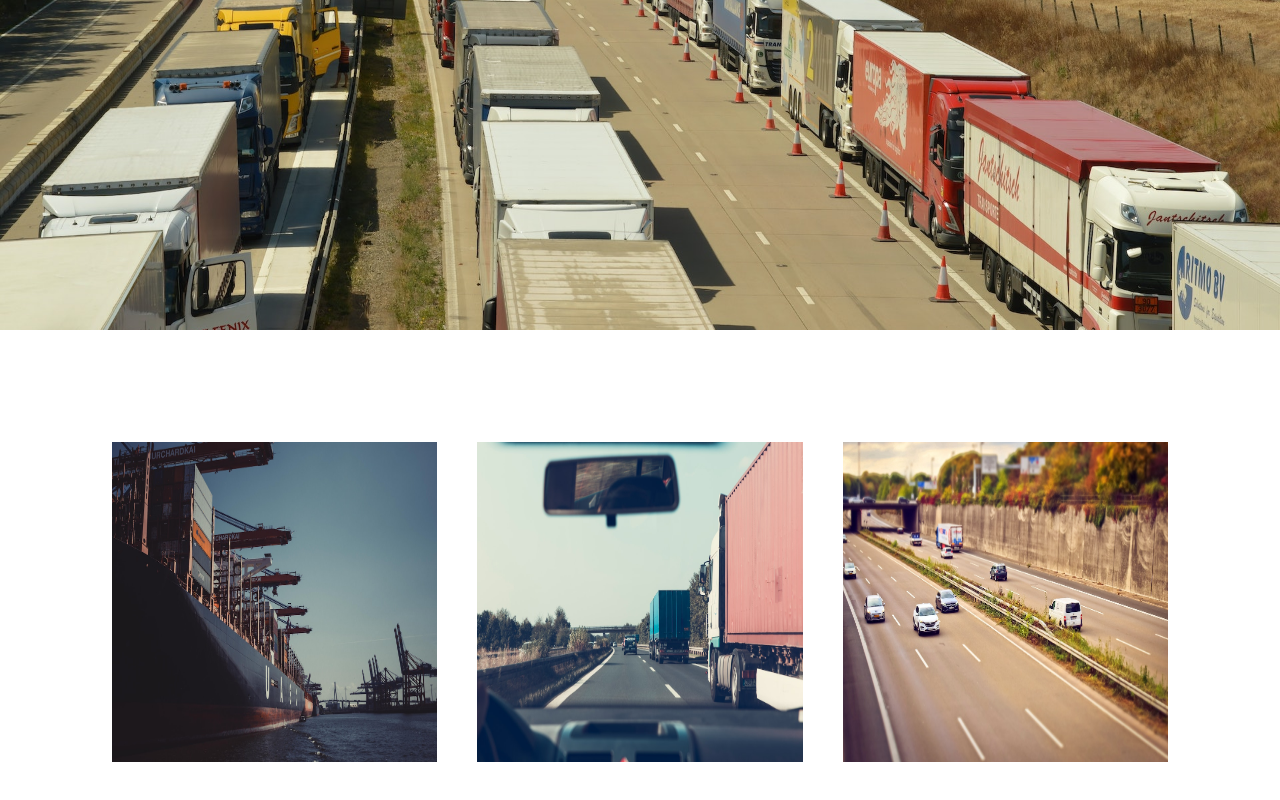
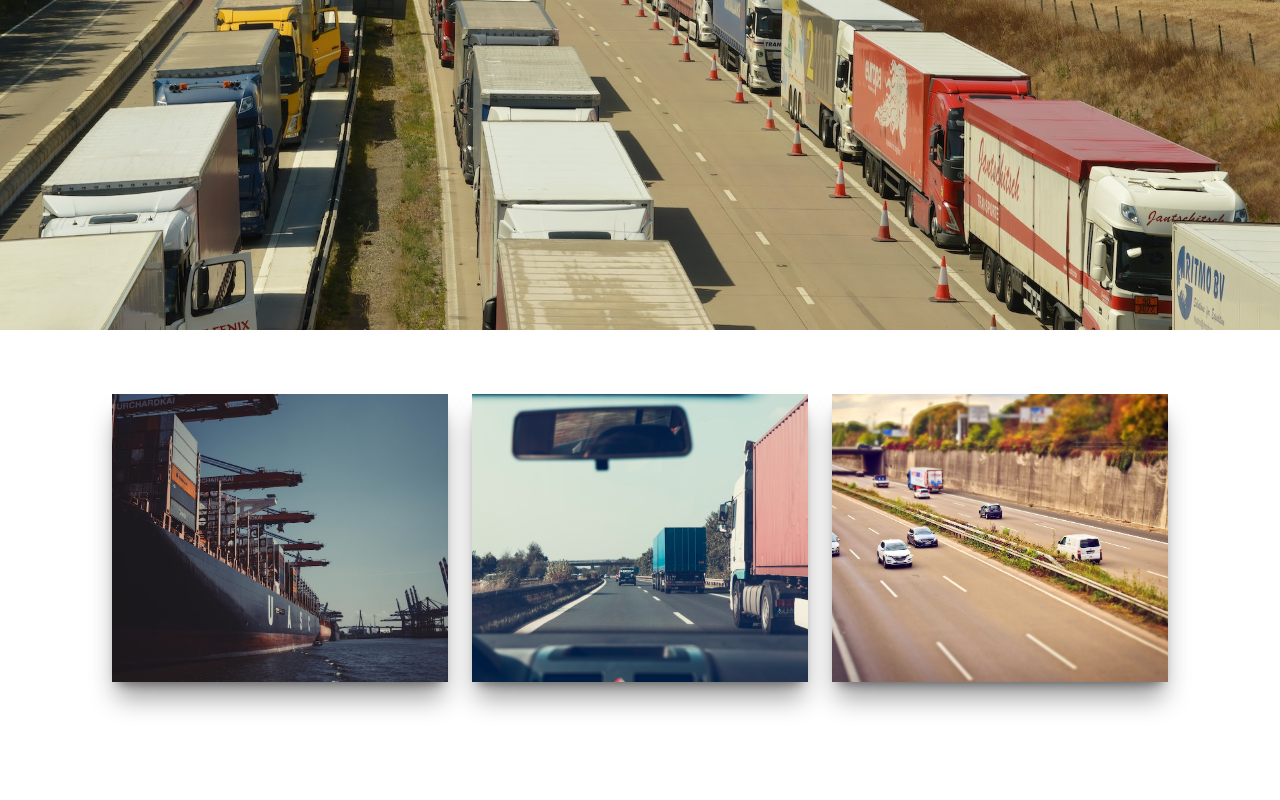
Before and after one commit to seemakaur11/transport, a Next.js app: page / in a window 1280 px wide. Shown: the part 550-1350 px from the top of the page. Built offline with nearby package versions, Linux system fonts and the light colour scheme.

Commit message:
card flip

```diff
--- a/components/Card.js
+++ b/components/Card.js
@@ -1,38 +1,44 @@
-import React,{ useState } from 'react';
+import React, { useState } from 'react';
 import card1 from "../public/Images/card1.jpg";
 import card2 from "../public/Images/card2.jpg";
 import card3 from "../public/Images/card3.jpg";
 import Image from 'next/image';
+import { CARD } from '../utility/Card';
 
 const Card = () => {
   return (
-    // <div className={`relative w-64 h-80 bg-white shadow-lg rounded-lg transition-transform duration-500 ease-in-out transform ${flipped ? 'rotate-y-180' : ''}`} onClick={toggleFlip}>
-    //   <div className="absolute inset-0 w-full h-full bg-gray-200 p-4 front">
-    //     <div className="flex items-center justify-center h-full">
-    //       <div className="text-center">
-    //         <img src={card1} alt="fgfgh" className="w-32 h-32 mx-auto mb-4 rounded-full" />
-    //         <p className="text-lg font-semibold">seema dft vcbfdg</p>
-    //       </div>
-    //     </div>
-    //   </div>
-    //   <div className="absolute inset-0 w-full h-full bg-blue-500 text-white p-4 back">
-    //     <div className="flex items-center justify-center h-full">
-    //       <div className="text-center">
-    //         <p className="text-lg font-semibold">seemayfs dfdiufer</p>
-    //       </div>
-    //     </div>
-    //   </div>
-    // </div>
-    <div className='grid lg:grid-cols-3 md:grid-cols-2 sm:grid-cols-1 gap-10 py-28 px-28' >
-        <div>
-            <Image src={card1} className='w-30 h-80' alt="card1" width={350} height={300} />
+    <div className='lg:px-28 md:px-24 sm:px-16 xs:px-12 xxs:px-2 py-16' >
+      <div className='grid lg:grid-cols-3 sm:grid-cols-1 gap-6 pb-16'>
+      {CARD.map((data, index) => {
+          return (
+            <div key={index} className='group w-full h-72 [perspective:1000px]'>
+              <div className='relative h-full w-full transition-all duration-700 [transform-style:preserve-3d] group-hover:[transform:rotateY(180deg)]'>
+                <div className='absolute inset-0'>
+                  <Image src={data.img} className='w-full h-72 object-cover shadow-xl shadow-black/40' alt="card1" width={350} height={350} />
+                </div>
+                <div className='absolute inset-0 h-full w-full bg-black/80 px-12 text-slate-200 [transform:rotateY(180deg)] [backface-visibility:hidden]'>
+                  <div className='text-start py-5 font-semibold'>
+                    <h1 className='text-2xl'>{data.title}</h1>
+                    <p className='font-[400] text-base mt-2'>{data.text}</p>
+                    <button className='mt-4 bg-amber-500 font-normal py-2 px-3 text-sm hover:bg-neutral-900'>VIEW DETAILS</button>
+                  </div>
+
+                </div>
+              </div>
+            </div>
+          )
+        })}
+        </div>
+
+
+        {/* <div>
+          <Image src={card2} className='w-full h-72' alt="card2" width={350} height={350} />
         </div>
         <div>
-            <Image src={card2} className='w-30 h-80' alt="card2" width={350} height={300} />
-        </div>
-        <div>
-            <Image src={card3} className='w-30 h-80' alt="card3" width={350} height={300} />
-        </div>
+          <Image src={card3} className='w-full h-72' alt="card3" width={350} height={350} />
+        </div> */}
+
+
     </div>
   )
 }
--- /dev/null
+++ b/utility/card.js
@@ -0,0 +1,24 @@
+import card1 from "../public/Images/card1.jpg";
+import card2 from "../public/Images/card2.jpg";
+import card3 from "../public/Images/card3.jpg";
+
+export const CARD = [
+    {
+        id: 1,
+        img: card1,
+        title: "Careful storage of your goods",
+        text: "We offer a door-to-door logistics service to our customers by storing your goods very carefully."
+    },
+    {
+        id: 2,
+        img: card2,
+        title: "Quick & safe delivery of your goods",
+        text: "We offer quick and safe delivery in India at very affordable and genuine rates."
+    },
+    {
+        id: 3,
+        img: card3,
+        title: "Complex logistics",
+        text: "We have a systematic approach to the arrangement of life cycle of goods and related activities."
+    }
+]
```
